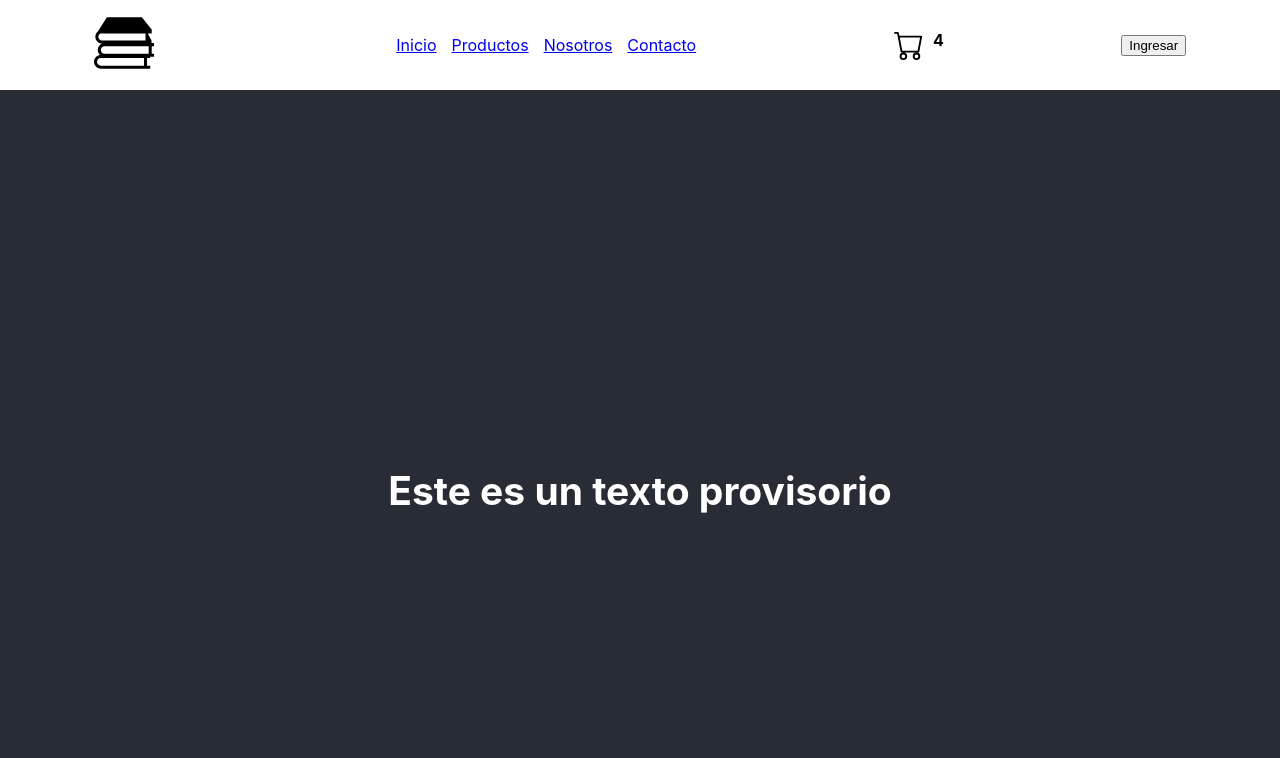
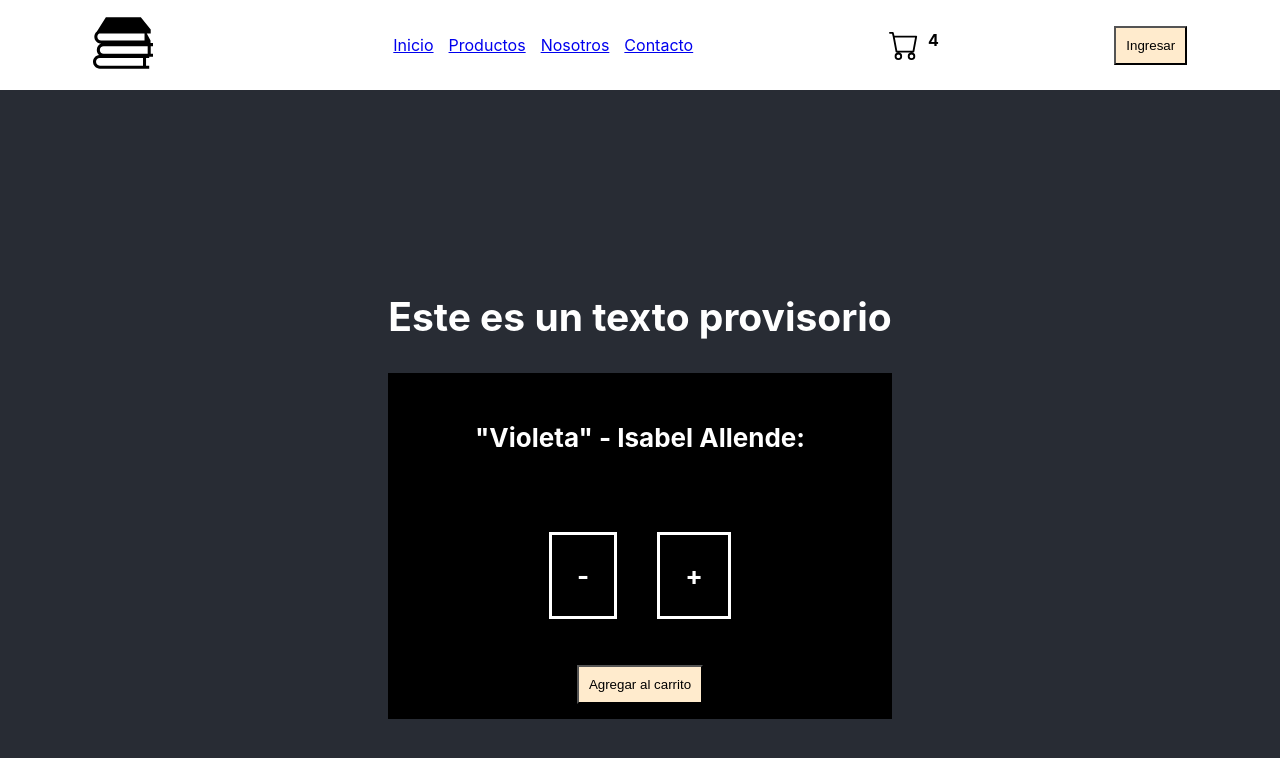
Before and after one commit to victoriavrobles/tienda_reactjs, a React (Create React App) app: page / in a window 1280 px wide. Shown: the top 758 px of the page. Built offline with nearby package versions, Linux system fonts and the light colour scheme.

Commit message:
ItemCount

```diff
--- /dev/null
+++ b/src/components/ItemCount.js/ItemCount.js
@@ -0,0 +1,36 @@
+import './style.css';
+import { useState } from "react";
+
+const ItemCount = ({stock, initial}) => {
+
+    const [ItemCount, setItemCount] = useState(initial);
+
+        const sumar = () => {
+            if (ItemCount < stock){
+                setItemCount(ItemCount + 1);
+            } else {
+                setItemCount(0)
+            }
+        }
+        const restar = () => {
+            if (ItemCount > 1){
+                setItemCount(ItemCount - 1);
+            } else {
+                setItemCount(stock)
+            }
+        }
+
+    return (
+        <div className="contador">
+            <h4>"Violeta" - Isabel Allende:</h4>
+            <div className="counter">
+                <div onClick={restar}><h4 className="itemCountButton">-</h4></div>
+                <div className="itemCount">{ItemCount}</div>
+                <div onClick={sumar}><h4 className="itemCountButton">+</h4></div>
+            </div>
+            <button>Agregar al carrito</button>
+        </div>
+    );
+}
+
+export default ItemCount;
--- /dev/null
+++ b/src/components/ItemCount.js/style.css
@@ -0,0 +1,27 @@
+.contador{
+    background-color: black;
+    padding: 15px;
+}
+
+.counter {
+    display: flex;
+    flex-direction: row;
+    justify-content: center;
+    padding: 10px;
+}
+
+.itemCountButton {
+    padding: 25px;
+    border-style: solid;
+}
+
+.itemCount{
+    display: flex;
+    align-items: center;
+    padding: 20px;
+}
+
+button{
+    background-color: blanchedalmond;
+    padding: 10px;
+}
--- a/src/components/ItemListContainer/ItemListContainer.js
+++ b/src/components/ItemListContainer/ItemListContainer.js
@@ -1,9 +1,11 @@
+import ItemCount from '../ItemCount.js/ItemCount';
 import './style.css'
 
 function ItemListContainer({greeting}) {
     return(
         <div>
             <h2>{greeting}</h2>
+            <ItemCount stock="10"/>
         </div>
     );
 }
```
